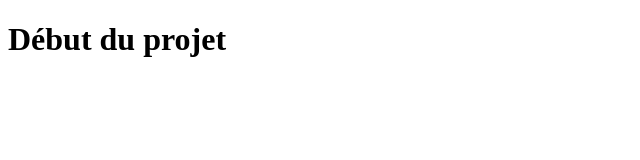
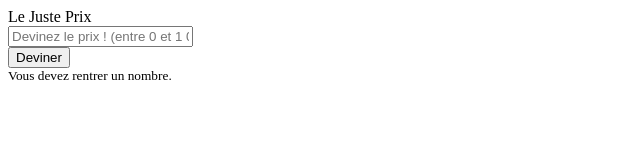
Before and after one commit to Akeops/le_juste_prix, a plain HTML site: page index.html in a window 1280 px wide. Shown: the whole page, without its empty margins (0-640 px from the left). Drawn offline with Linux system fonts and the light colour scheme.

Commit message:
J'ai pris la base des fichiers du cours pour bien commencer le projet

```diff
--- a/index.html
+++ b/index.html
@@ -1,8 +1,33 @@
-<!DOCTYPE html>
-<head>
+<div class="container">
 
-</head>
-<body>
-    <h1>Début du projet</h1>
-    <script src="test.js"></script>
-</body>
+    <div class="row justify-content-center mt-5">
+      <header>
+        Le Juste Prix
+      </header>
+    </div>
+
+    <!-- Formulaire -->
+    <div class="row justify-content-center mt-5 mb-4">
+      <div class="col-lg-8">
+        <div class="bg-light p-5 shadow">
+
+          <form id="formulaire">
+            <div class="row">
+              <div class="col">
+                <input id="prix" class="form-control" placeholder="Devinez le prix ! (entre 0 et 1 000)" />
+              </div>
+              <button type="submit" class="btn btn-primary">Deviner</button>
+            </div>
+            <small class="text-danger">Vous devez rentrer un nombre.</small>
+          </form>
+
+        </div>
+      </div>
+    </div>
+
+    <!-- Instructions -->
+    <div class="row justify-content-center">
+      <div id="instructions" class="col-lg-8"></div>
+    </div>
+
+  </div>
--- /dev/null
+++ b/style.css
@@ -0,0 +1,31 @@
+html, body {
+    background-color: #232020;
+    min-width: 500px;
+  }
+
+  header {
+    color: #ff7315;
+    text-align: center;
+    font-size: 3em;
+  }
+
+  #instructions {
+    color: white;
+  }
+
+  .instruction {
+    padding: 15px;
+    margin: 10px 0;
+  }
+
+  .plus {
+    background-color: #f67280;
+  }
+
+  .moins {
+    background-color: #ffa372;
+  }
+
+  .fini {
+    background-color : #0c9463;
+  }
--- a/test.js
+++ b/test.js
@@ -1 +1,13 @@
-let blabla
+// Etape 1 - Sélectionner nos éléments
+//let input = document.querySelector('input');
+//let bouton = document.querySelector('button');
+
+// Etape 2 - Cacher l'erreur
+
+// Etape 3 - Générer un nombre aléatoire
+
+// Etape 4 - Vérifier que l'utilisateur donne bien un nombre
+
+// Etape 5 - Agir à l'envoi du formulaire
+
+// Etape 6 - Créer la fonction vérifier
```
